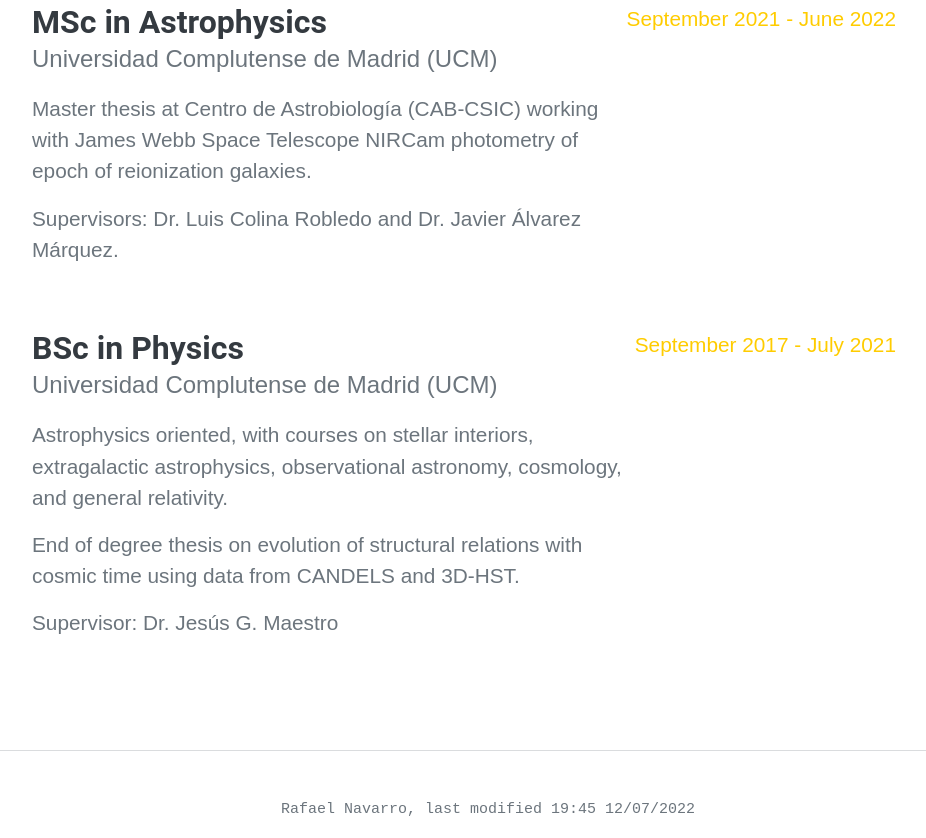
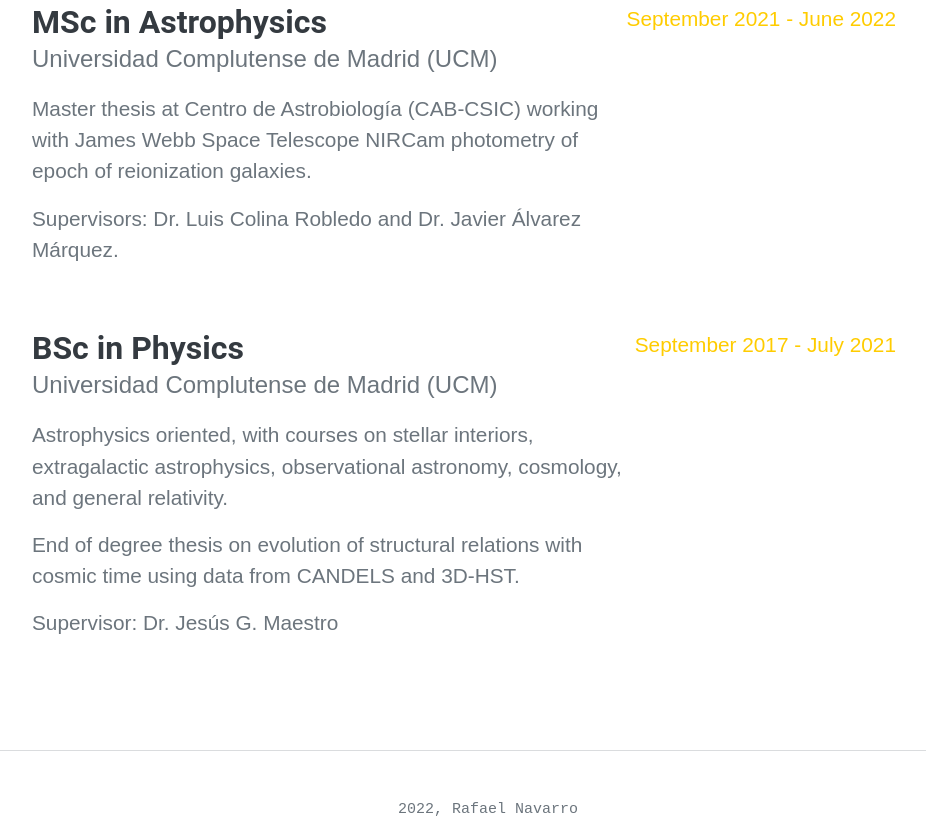
Before and after one commit to fameuxcorsaire/fameuxcorsaire.github.io, a plain HTML site: page experience.html in a window 1280 px wide. Shown: the part 1882-2720 px from the top of the page, without its empty margins (288-1214 px from the left). Drawn offline with nearby package versions, Linux system fonts and the light colour scheme.

Commit message:
fix date

```diff
--- a/experience.html
+++ b/experience.html
@@ -102,7 +102,7 @@
                 </div>
             </section>
             <hr class="mb-5" />
-            <section style="text-align:center" class="ma-5"> <section style="font-size:15px"><p style="font-family:monospace">Rafael Navarro, last modified 19:45 12/07/2022</p></section></section>
+            <section style="text-align:center" class="ma-5"> <section style="font-size:15px"><p style="font-family:monospace">2022, Rafael Navarro</p></section></section>
         </div>
         <!-- Bootstrap core JS-->
         <script src="https://cdn.jsdelivr.net/npm/bootstrap@5.1.3/dist/js/bootstrap.bundle.min.js"></script>
```
Also changed, not shown: publications.html (+1 -1 lines).
